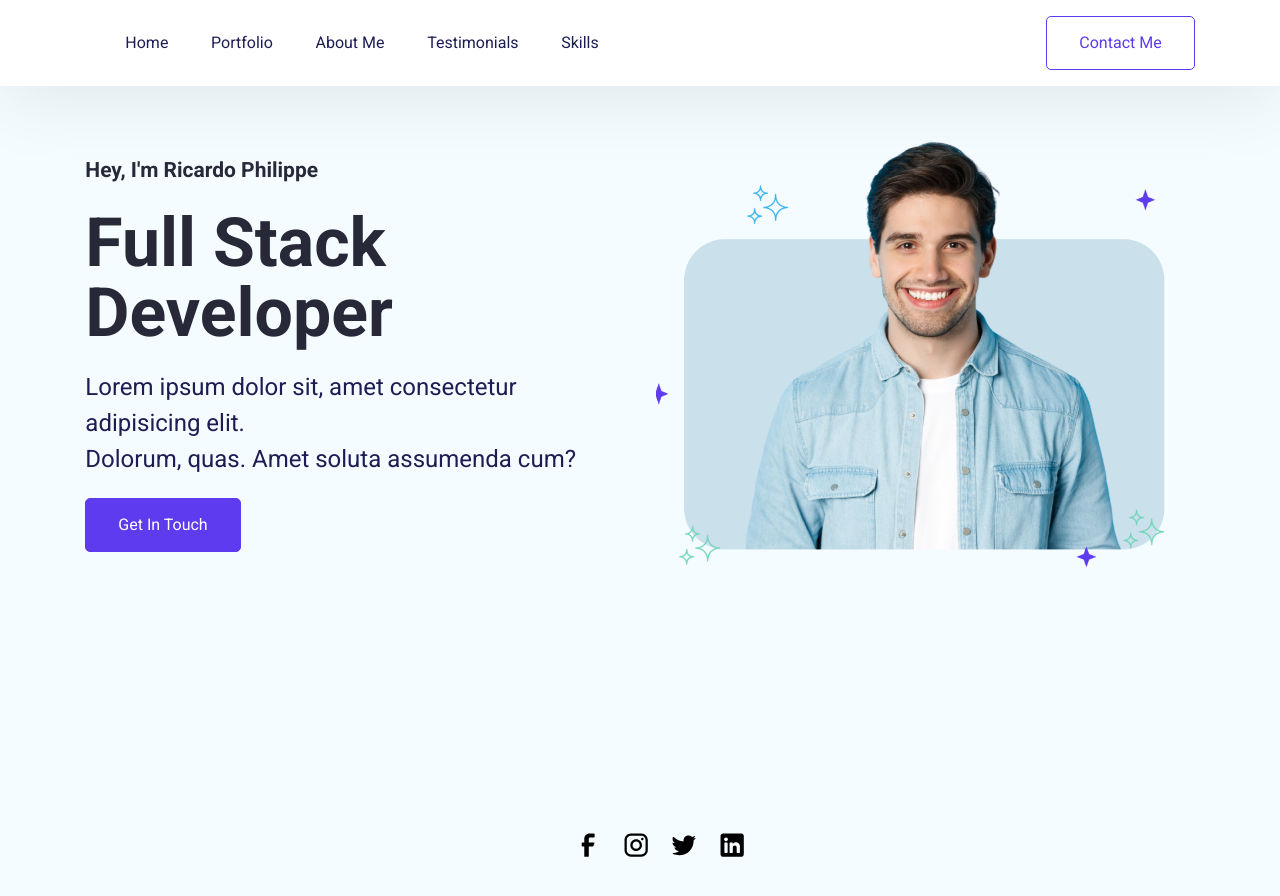
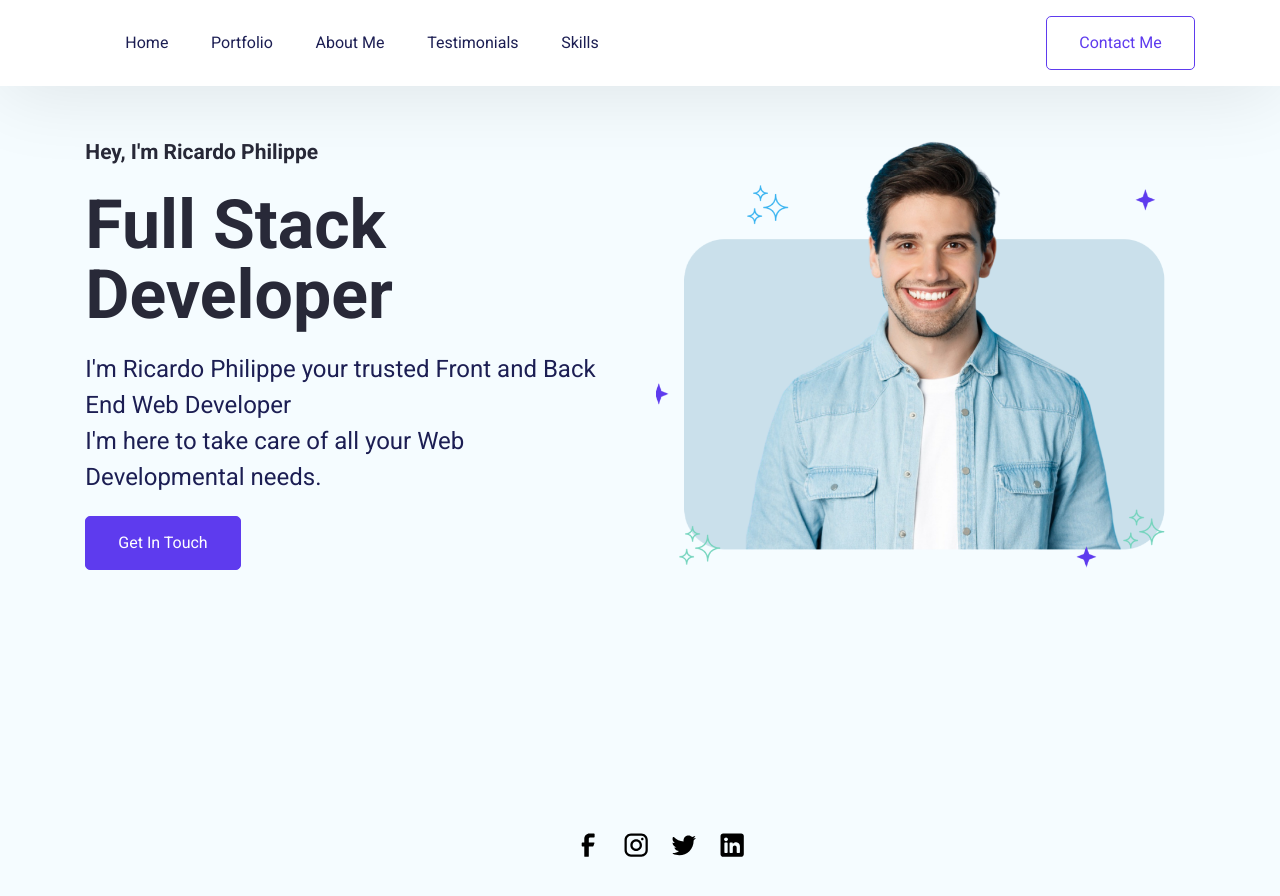
Before and after one commit to rphilippe2/challenge12, a React (Create React App) app: page / in a window 1280 px wide. Shown: the top 896 px of the page. Built offline with nearby package versions, Linux system fonts and the light colour scheme.

Commit message:
Changed description

```diff
--- a/src/Pages/Home/HeroSection.jsx
+++ b/src/Pages/Home/HeroSection.jsx
@@ -10,8 +10,8 @@ export default function HeroSection() {
             Developer
           </h1>
           <p className="hero--section-description">
-            Lorem ipsum dolor sit, amet consectetur adipisicing elit.
-            <br /> Dolorum, quas. Amet soluta assumenda cum?
+            I'm Ricardo Philippe your trusted Front and Back End Web Developer
+            <br /> I'm here to take care of all your Web Developmental needs.
           </p>
         </div>
         <button className="btn btn-primary">Get In Touch</button>
```
